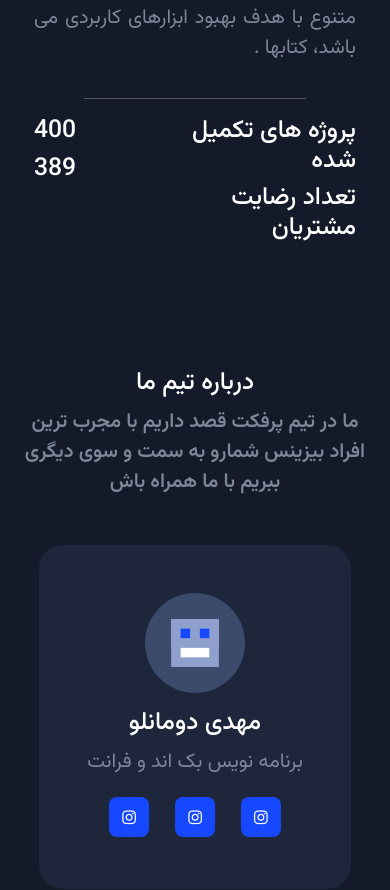
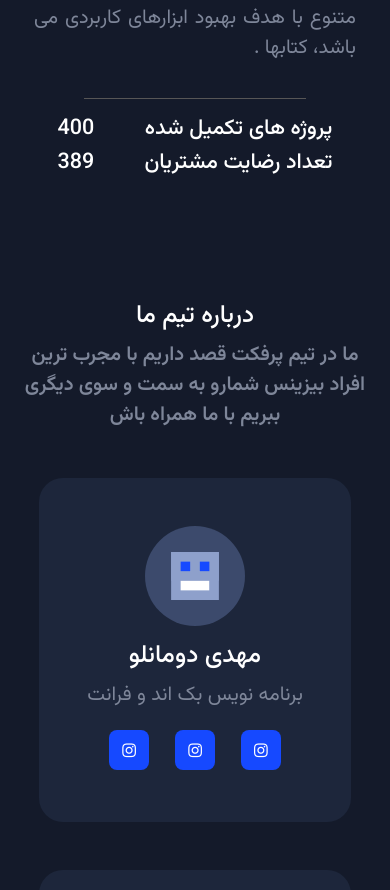
Before and after one commit to Amiraliansaripour/PerfectCodeNew, a React (Create React App) app: page /about in a window 390 px wide. Shown: the part 2146-3036 px from the top of the page. Built offline with nearby package versions, Linux system fonts and the light colour scheme.

Commit message:
fixed many responsive bug

```diff
--- a/src/Responsive.css
+++ b/src/Responsive.css
@@ -50,8 +50,7 @@
 
     .our-project-number {
         align-self: center !important;
-        gap: 100px;
-
+        gap: 50px;
     }
 
     /* Our Team  */
--- a/src/components/aboutUs/aboutUsOurProject/AboutUsOurProject.jsx
+++ b/src/components/aboutUs/aboutUsOurProject/AboutUsOurProject.jsx
@@ -8,15 +8,15 @@ const AboutUsOurProject = () => {
         <h2 className='w-100 px-4'>سادگی نامفهوم از صنعت چاپ و با استفاده از طراحان گرافیک است</h2>
         <p className='w-100 px-4'>لورم ایپسوم متن ساختگی با تولید سادگی نامفهوم از صنعت چاپ، و با استفاده از طراحان گرافیک است، چاپگرها و متون بلکه روزنامه و مجله در ستون و سطرآنچنان که لازم است، و برای شرایط فعلی تکنولوژی مورد نیاز، و کاربردهای متنوع با هدف بهبود ابزارهای کاربردی می باشد، کتابها .</p>
         <div className="line d-lg-none d-block"></div>
-        <div className='our-project-number d-flex flex-row text-start align-self-end px-4'>
+        <div className='our-project-number d-flex flex-row text-start align-self-end px-4  align-items-center'>
 
           <div className='me-5'>
-            <h2>400</h2>
-            <h2>389</h2>
+            <h2 className='h4'>400</h2>
+            <h2 className='h4'>389</h2>
           </div>
           <div className='text-end'>
-            <h2>پروژه های تکمیل شده</h2>
-            <h2>تعداد رضایت مشتریان</h2>
+            <h2 className='h4'>پروژه های تکمیل شده</h2>
+            <h2 className='h4'>تعداد رضایت مشتریان</h2>
           </div>
 
         </div>
```
